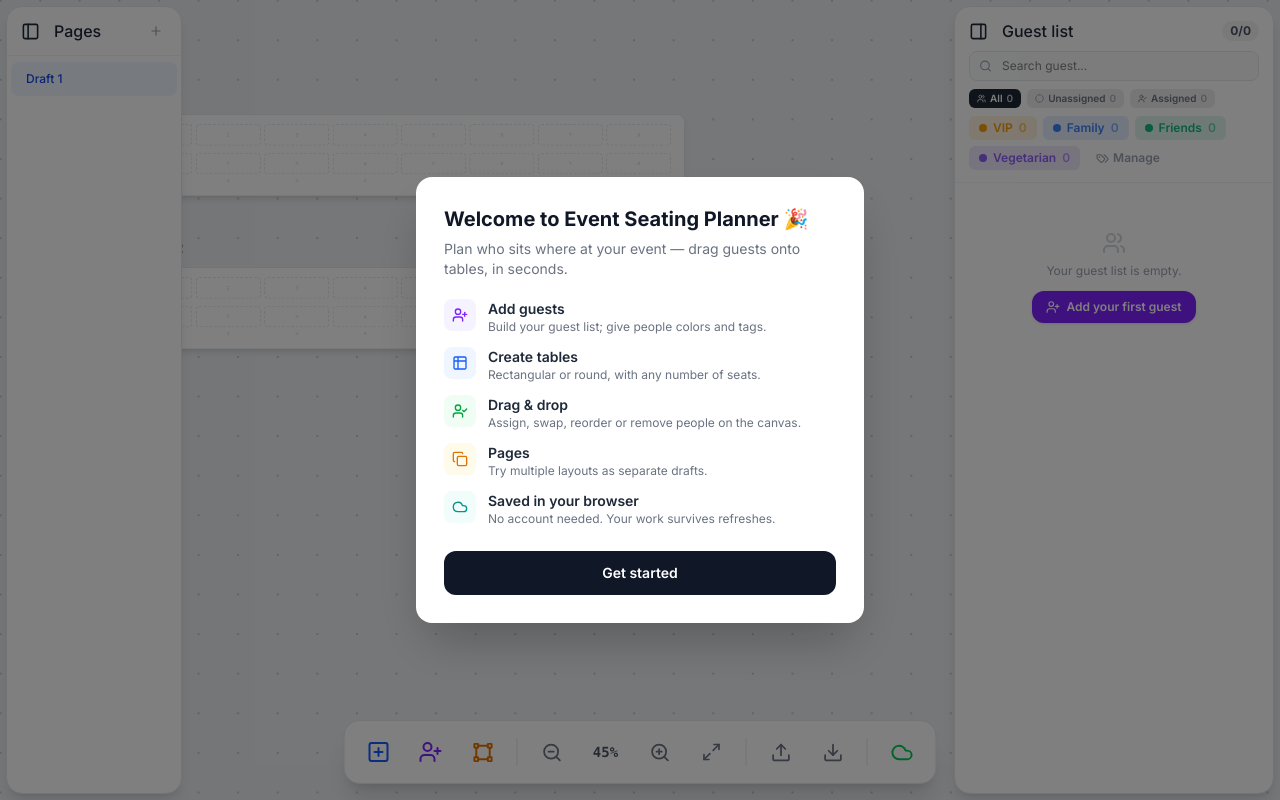
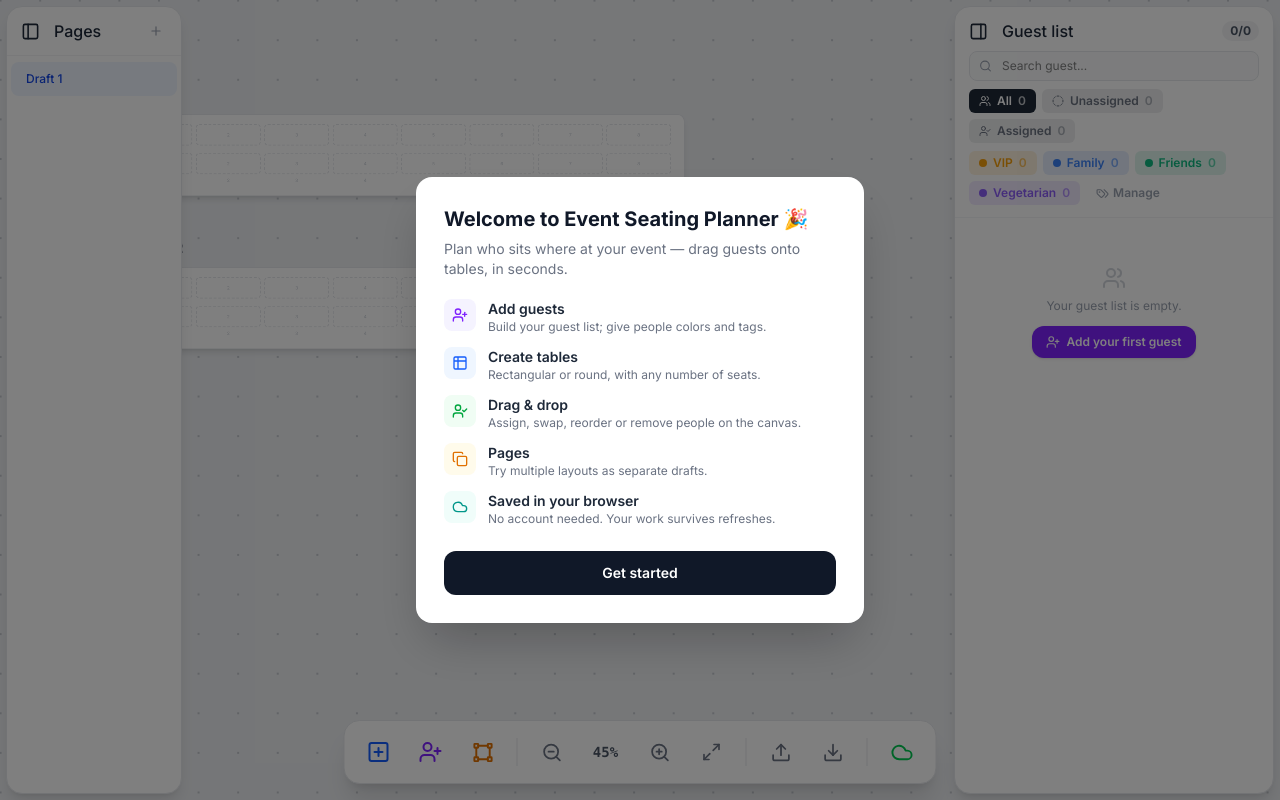
Before and after one commit to nazariodili/Tables-management, a React (Vite) app: page / in a window 1280 px wide. Built offline with nearby package versions, Linux system fonts and the light colour scheme.

Commit message:
Larger All/Unassigned/Assigned filter chips to match tag chips
Co-Authored-By: Claude Opus 4.8 <noreply@anthropic.com>

```diff
--- a/src/app/App.tsx
+++ b/src/app/App.tsx
@@ -2149,11 +2149,11 @@ export default function App() {
                 const isActive = filter === f;
                 return (
                   <button key={f} onClick={() => setFilter(f)} title={`Show ${label.toLowerCase()} guests`}
-                    className="flex items-center gap-1 px-2 py-0.5 rounded-md text-[10px] font-semibold transition-all"
+                    className="flex items-center gap-1.5 px-2.5 py-1 rounded-md text-xs font-semibold transition-all"
                     style={isActive
                       ? { backgroundColor: "#1f2937", color: "#fff" }
                       : { backgroundColor: "#1f293714", color: "#6b7280" }}>
-                    <Icon size={9} />
+                    <Icon size={12} />
                     <span>{label}</span>
                     <span className={isActive ? "opacity-70" : "opacity-50"}>{count}</span>
                   </button>
```
